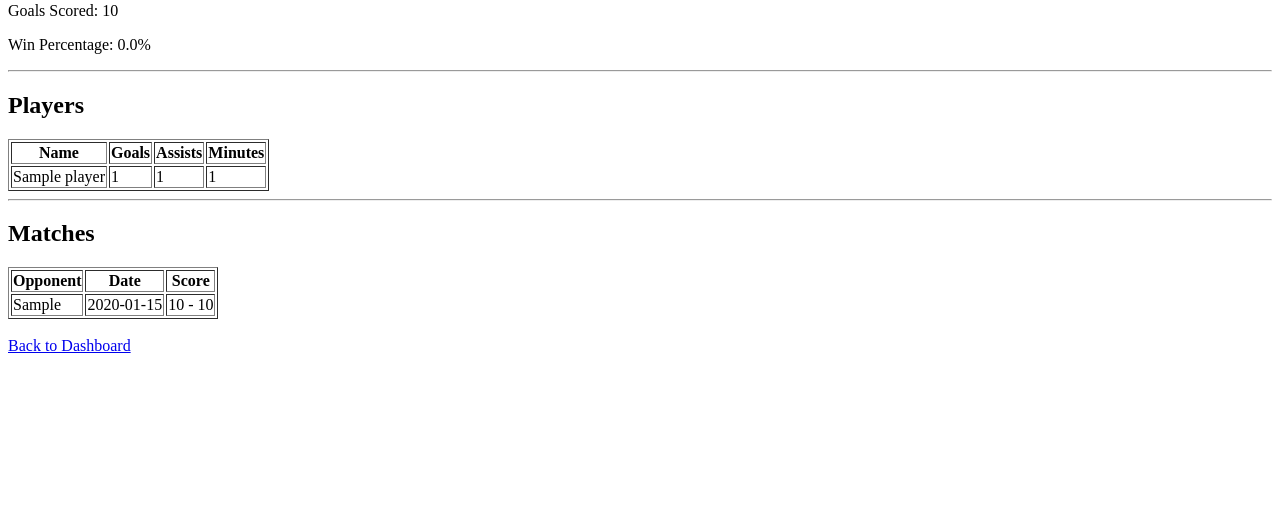
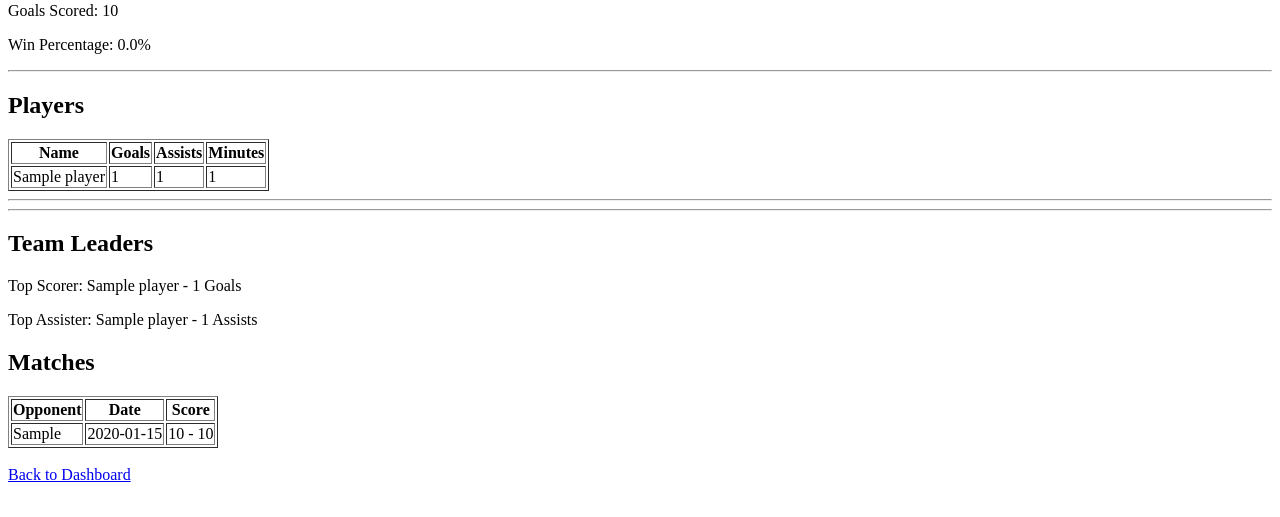
Before and after one commit to Micaiahg888/soccer-analytics, a Flask app: page /team/1 in a window 1280 px wide. Shown: the part 283-800 px from the top of the page. Run offline with Flask 3, Linux system fonts and the light colour scheme; tables that the repository leaves empty hold one stand-in row (values such as "Sample post").

Commit message:
added more stats to team page

```diff
--- a/app.py
+++ b/app.py
@@ -298,6 +298,70 @@ def team_page(team_id):
         else 0
     )
 
+    top_scorer = conn.execute(
+        """
+        SELECT
+
+        players.name,
+
+        SUM(player_stats.goals) AS goals
+
+
+        FROM players
+
+
+        JOIN player_stats
+
+        ON players.id = player_stats.player_id
+
+
+        WHERE players.team_id = ?
+
+
+        GROUP BY players.id
+
+
+        ORDER BY goals DESC
+
+
+        LIMIT 1
+
+        """,
+        (team_id,)
+    ).fetchone()
+
+    top_assister = conn.execute(
+        """
+        SELECT
+
+        players.name,
+
+        SUM(player_stats.assists) AS assists
+
+
+        FROM players
+
+
+        JOIN player_stats
+
+        ON players.id = player_stats.player_id
+
+
+        WHERE players.team_id = ?
+
+
+        GROUP BY players.id
+
+
+        ORDER BY assists DESC
+
+
+        LIMIT 1
+
+        """,
+        (team_id,)
+    ).fetchone()
+
     conn.close()
 
     return render_template(
@@ -309,7 +373,9 @@ def team_page(team_id):
         losses=losses,
         draws=draws,
         goals=goals,
-        win_percentage=win_percentage
+        win_percentage=win_percentage,
+        top_scorer=top_scorer,
+        top_assister=top_assister
     )
 
 
--- a/templates/team.html
+++ b/templates/team.html
@@ -108,6 +108,48 @@ Win Percentage:
 
 <hr>
 
+<hr>
+
+<h2>Team Leaders</h2>
+
+
+{% if top_scorer %}
+
+<p>
+
+Top Scorer:
+
+{{top_scorer.name}}
+
+-
+
+{{top_scorer.goals}}
+
+Goals
+
+</p>
+
+{% endif %}
+
+
+
+{% if top_assister %}
+
+<p>
+
+Top Assister:
+
+{{top_assister.name}}
+
+-
+
+{{top_assister.assists}}
+
+Assists
+
+</p>
+
+{% endif %}
 
 
 <h2>Matches</h2>
```
